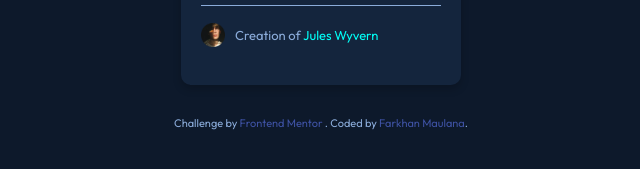
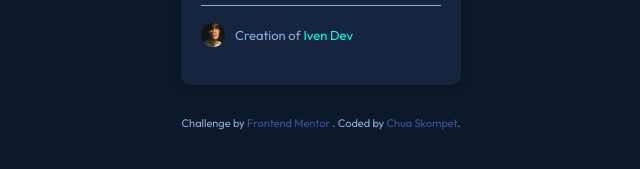
Before and after one commit to IvenLagowan/ivendev-preview-card-component-main, a plain HTML site: page index.html in a window 1280 px wide. Shown: the part 547-716 px from the top of the page, 319-959 px from the left. Drawn offline with Linux system fonts and the light colour scheme.

Commit message:
new file

```diff
--- a/index.html
+++ b/index.html
@@ -176,7 +176,7 @@
         <hr />
         <div class="creator">
           <img class="avatar" src="./images/image-avatar.png" alt="ava" />
-          <p id="author">Creation of <a href="#">Jules Wyvern</a></p>
+          <p id="author">Creation of <a href="#">Iven Dev</a></p>
         </div>
       </div>
     </main>
@@ -186,7 +186,7 @@
           Challenge by
           <a href="https://www.frontendmentor.io?ref=challenge" target="_blank"
             >Frontend Mentor </a
-          >. Coded by <a href="https://github.com/farkhanmaul">Farkhan Maulana</a>.
+          >. Coded by <a href="https://github.com/farkhanmaul">Chua Skompet</a>.
         </p>
       </div>
     </footer>
```
